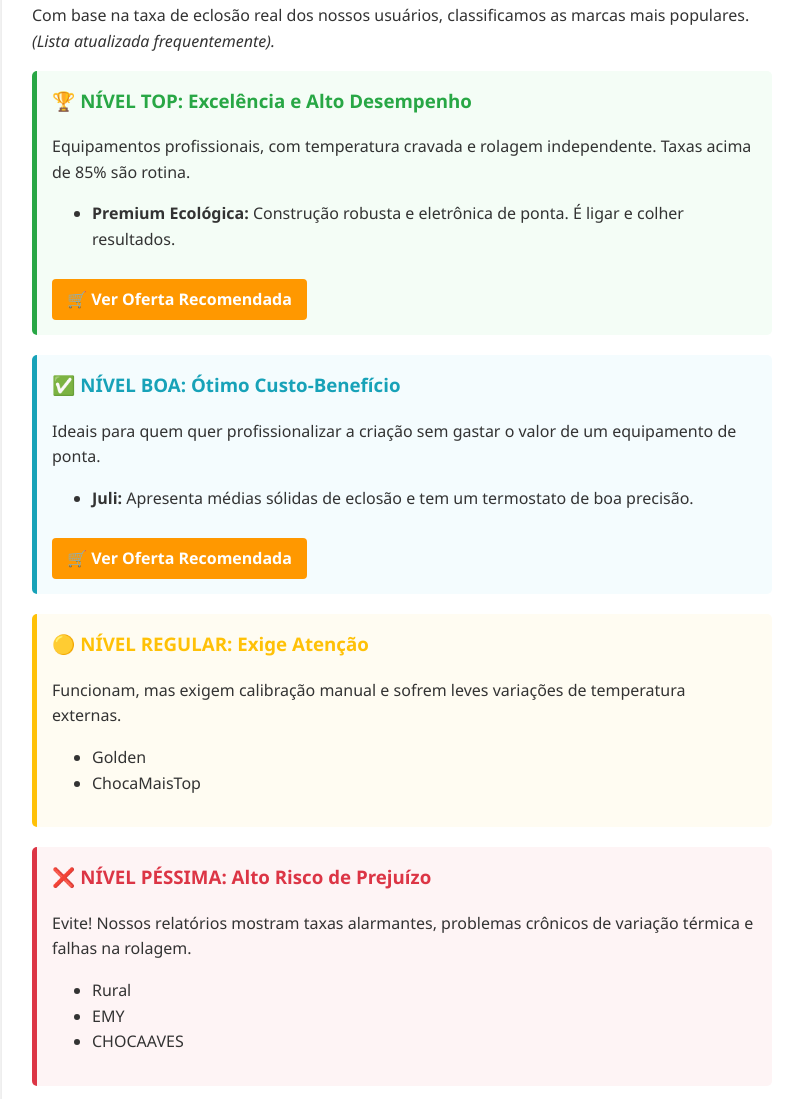
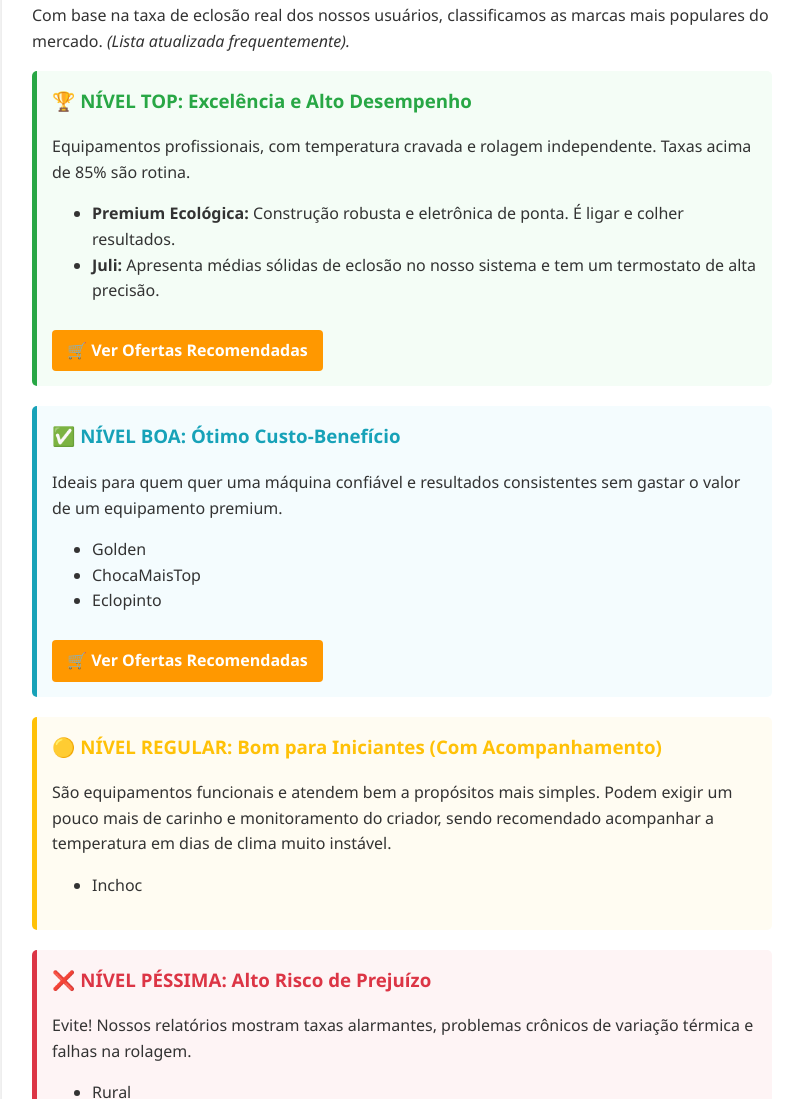
Before and after one commit to JhowDevBR/site-chocadeira-eficiente, a plain HTML site: page blog-noticia-importante-chocadeira.html in a window 1280 px wide. Shown: the part 743-1842 px from the top of the page, without its empty margins (238-1024 px from the left). Drawn offline with Linux system fonts and the light colour scheme.

Commit message:
Update ranking descriptions and improve clarity

```diff
--- a/blog-noticia-importante-chocadeira.html
+++ b/blog-noticia-importante-chocadeira.html
@@ -53,7 +53,7 @@
             border: 1px solid #ccc;
         }
 
-        /* Estilos do Ranking (Fácil de atualizar) */
+        /* Estilos do Ranking */
         .tier {
             margin-bottom: 20px;
             padding: 15px;
@@ -127,32 +127,34 @@
     <p><strong>Por que isso destrói sua eclosão?</strong> Em chocadeiras de baixa procedência, não existe um temporizador (timer) independente para o motor de rolagem. A rolagem dos ovos é ligada diretamente no termostato. Isso significa que, em dias quentes onde a resistência não liga, <strong>a máquina não vira os ovos</strong>. O embrião cola na casca e morre.</p>
 
     <h2>📊 O Ranking Definitivo (Atualizado)</h2>
-    <p>Com base na taxa de eclosão real dos nossos usuários, classificamos as marcas mais populares. <em>(Lista atualizada frequentemente).</em></p>
+    <p>Com base na taxa de eclosão real dos nossos usuários, classificamos as marcas mais populares do mercado. <em>(Lista atualizada frequentemente).</em></p>
 
     <div class="tier tier-top">
         <h3 style="color: #28a745;">🏆 NÍVEL TOP: Excelência e Alto Desempenho</h3>
         <p>Equipamentos profissionais, com temperatura cravada e rolagem independente. Taxas acima de 85% são rotina.</p>
         <ul>
             <li><strong>Premium Ecológica:</strong> Construção robusta e eletrônica de ponta. É ligar e colher resultados.</li>
-            </ul>
-        <a href="SEU_LINK_DE_AFILIADO_AQUI" class="link-compra" target="_blank">🛒 Ver Oferta Recomendada</a>
+            <li><strong>Juli:</strong> Apresenta médias sólidas de eclosão no nosso sistema e tem um termostato de alta precisão.</li>
+        </ul>
+        <a href="SEU_LINK_DE_AFILIADO_AQUI" class="link-compra" target="_blank">🛒 Ver Ofertas Recomendadas</a>
     </div>
 
     <div class="tier tier-boa">
         <h3 style="color: #17a2b8;">✅ NÍVEL BOA: Ótimo Custo-Benefício</h3>
-        <p>Ideais para quem quer profissionalizar a criação sem gastar o valor de um equipamento de ponta.</p>
+        <p>Ideais para quem quer uma máquina confiável e resultados consistentes sem gastar o valor de um equipamento premium.</p>
         <ul>
-            <li><strong>Juli:</strong> Apresenta médias sólidas de eclosão e tem um termostato de boa precisão.</li>
-            </ul>
-        <a href="SEU_LINK_DE_AFILIADO_AQUI" class="link-compra" target="_blank">🛒 Ver Oferta Recomendada</a>
+            <li>Golden</li>
+            <li>ChocaMaisTop</li>
+            <li>Eclopinto</li>
+        </ul>
+        <a href="SEU_LINK_DE_AFILIADO_AQUI" class="link-compra" target="_blank">🛒 Ver Ofertas Recomendadas</a>
     </div>
 
     <div class="tier tier-regular">
-        <h3 style="color: #ffc107;">🟡 NÍVEL REGULAR: Exige Atenção</h3>
-        <p>Funcionam, mas exigem calibração manual e sofrem leves variações de temperatura externas.</p>
+        <h3 style="color: #ffc107;">🟡 NÍVEL REGULAR: Bom para Iniciantes (Com Acompanhamento)</h3>
+        <p>São equipamentos funcionais e atendem bem a propósitos mais simples. Podem exigir um pouco mais de carinho e monitoramento do criador, sendo recomendado acompanhar a temperatura em dias de clima muito instável.</p>
         <ul>
-            <li>Golden</li>
-            <li>ChocaMaisTop</li>
+            <li>Inchoc</li>
         </ul>
     </div>
 
```
